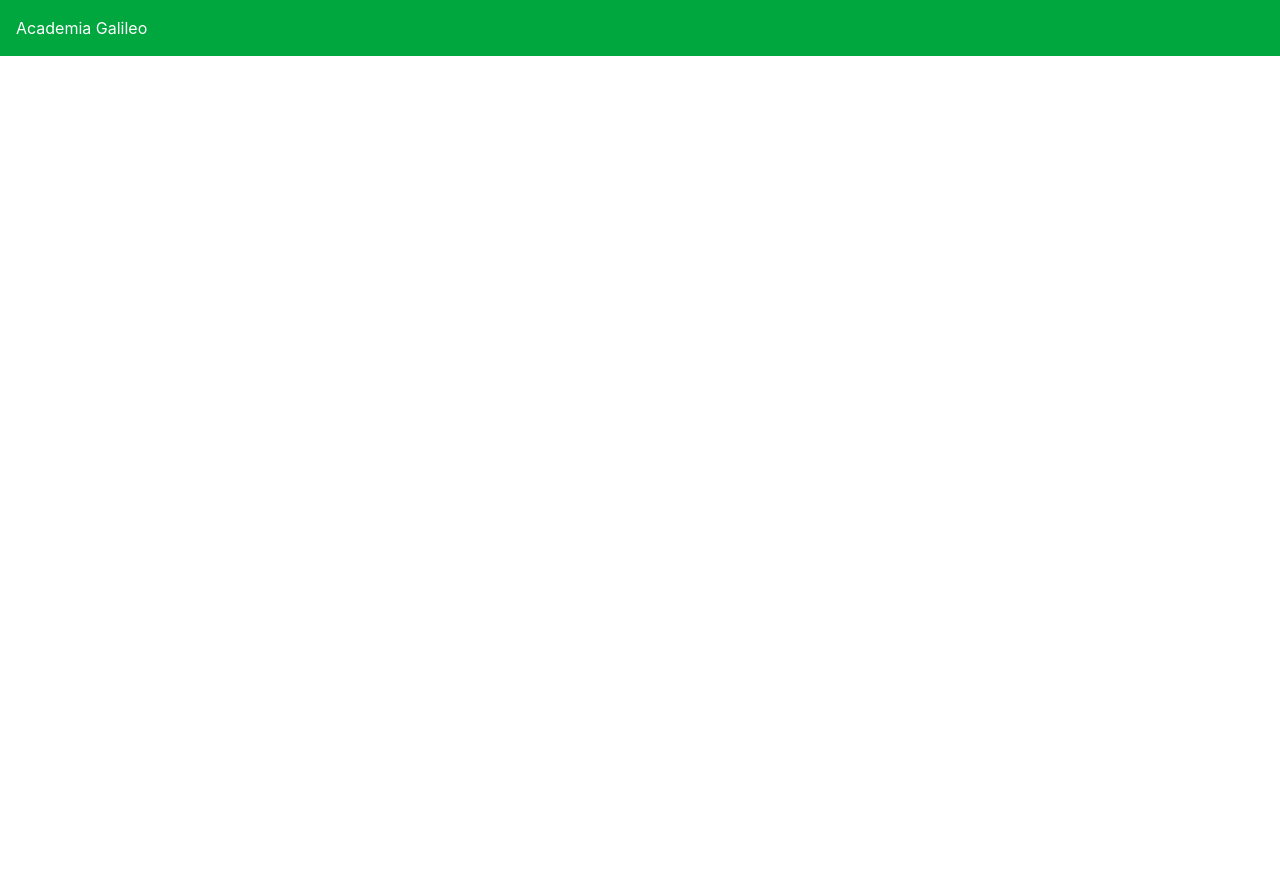
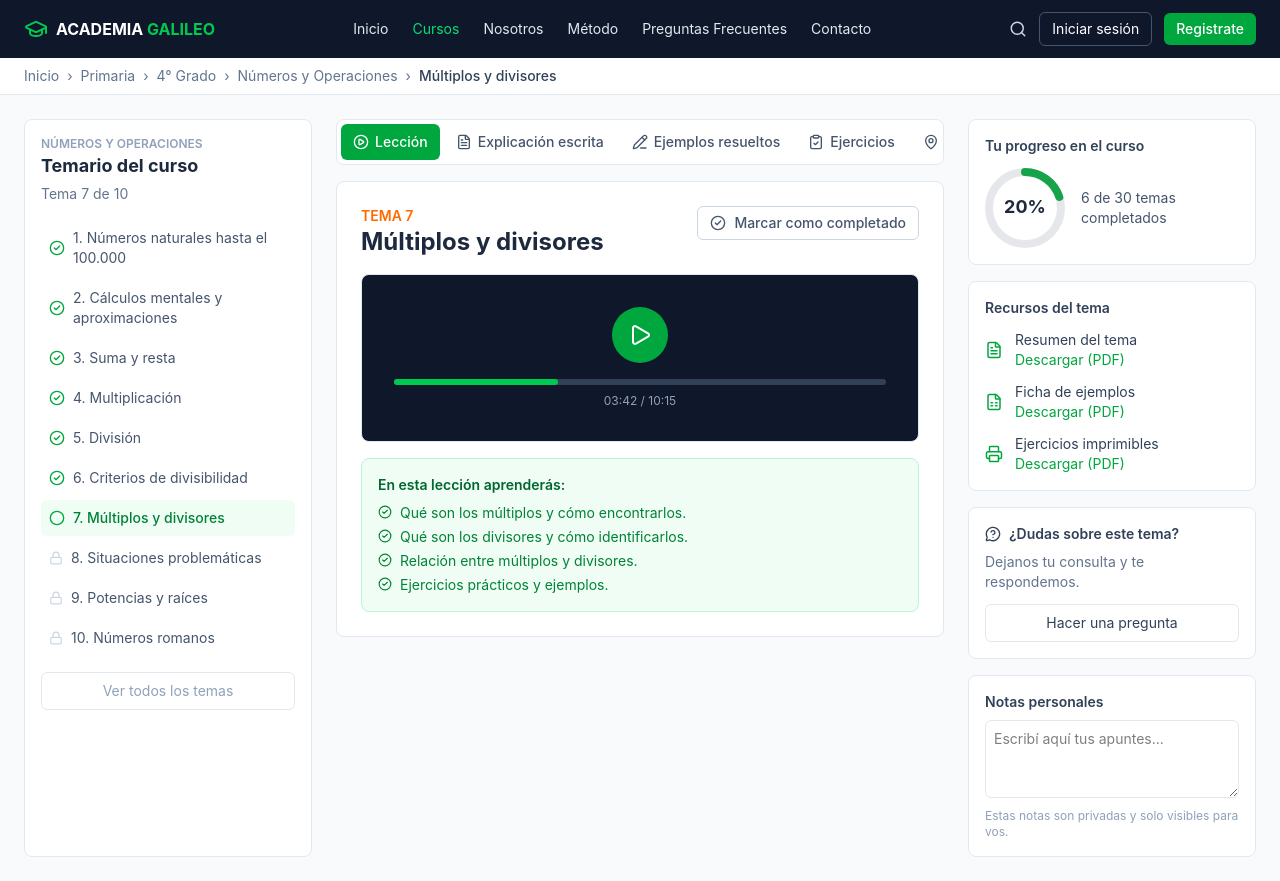
Before and after one commit to PedroGiorlando/Galileo, a React (Vite) app: page / in a window 1280 px wide. Before the commit the page ends 800 px from the top, so only its background shows below. Built offline with nearby package versions, Linux system fonts and the light colour scheme.

Commit message:
feat: wire App.tsx with tabs, sidebar, right panel and progress state

```diff
--- a/src/App.tsx
+++ b/src/App.tsx
@@ -1,5 +1,83 @@
+import { useState } from 'react'
+import { PlayCircle, FileText, PencilLine, ClipboardCheck, MapPin } from 'lucide-react'
+import { tema, TOTAL_TEMAS_GRADO } from './data/topicData'
+import { useLocalStorage } from './hooks/useLocalStorage'
+import { Header } from './components/Header'
+import { Sidebar } from './components/Sidebar'
+import { RightPanel } from './components/RightPanel'
+import { LeccionTab } from './components/tabs/LeccionTab'
+import { ExplicacionTab } from './components/tabs/ExplicacionTab'
+import { EjemplosTab } from './components/tabs/EjemplosTab'
+import { EjerciciosTab } from './components/tabs/EjerciciosTab'
+import { AutoevaluacionTab } from './components/tabs/AutoevaluacionTab'
+
+const TABS = [
+  { id: 'leccion', label: 'Lección', icon: PlayCircle },
+  { id: 'explicacion', label: 'Explicación escrita', icon: FileText },
+  { id: 'ejemplos', label: 'Ejemplos resueltos', icon: PencilLine },
+  { id: 'ejercicios', label: 'Ejercicios', icon: ClipboardCheck },
+  { id: 'autoevaluacion', label: 'Autoevaluación', icon: MapPin },
+] as const
+
+type TabId = (typeof TABS)[number]['id']
+
+// Temas 1-6 ya están "completados" como base fija (matching el mockup);
+// el tema 7 es el único real, así que su check depende del estado de abajo.
+const TEMAS_COMPLETADOS_BASE = 6
+
 function App() {
-  return <div className="bg-green-600 text-white p-4">Academia Galileo</div>
+  const [tabActivo, setTabActivo] = useState<TabId>('leccion')
+  const [completado, setCompletado] = useLocalStorage('galileo:tema-7-completado', false)
+
+  const completedCount = TEMAS_COMPLETADOS_BASE + (completado ? 1 : 0)
+  const courseProgressPercent = (completedCount / TOTAL_TEMAS_GRADO) * 100
+
+  const tabProps = {
+    completado,
+    onMarcarCompletado: () => setCompletado(prev => !prev),
+  }
+
+  return (
+    <div className="min-h-screen bg-slate-50">
+      <Header breadcrumbs={['Inicio', 'Primaria', tema.grado, tema.categoria, tema.titulo]} />
+
+      <main className="mx-auto flex max-w-7xl gap-6 p-6">
+        <Sidebar />
+
+        <div className="min-w-0 flex-1 space-y-4">
+          <div className="flex gap-1 overflow-x-auto rounded-lg border border-slate-200 bg-white p-1">
+            {TABS.map(tab => (
+              <button
+                key={tab.id}
+                type="button"
+                onClick={() => setTabActivo(tab.id)}
+                className={`flex items-center gap-1.5 rounded-md px-3 py-2 text-sm font-medium whitespace-nowrap ${
+                  tabActivo === tab.id ? 'bg-green-600 text-white' : 'text-slate-600 hover:bg-slate-100'
+                }`}
+              >
+                <tab.icon size={16} />
+                {tab.label}
+              </button>
+            ))}
+          </div>
+
+          <div className="rounded-lg border border-slate-200 bg-white p-6">
+            {tabActivo === 'leccion' && <LeccionTab {...tabProps} />}
+            {tabActivo === 'explicacion' && <ExplicacionTab {...tabProps} />}
+            {tabActivo === 'ejemplos' && <EjemplosTab {...tabProps} />}
+            {tabActivo === 'ejercicios' && <EjerciciosTab {...tabProps} />}
+            {tabActivo === 'autoevaluacion' && <AutoevaluacionTab {...tabProps} />}
+          </div>
+        </div>
+
+        <RightPanel
+          courseProgressPercent={courseProgressPercent}
+          completedCount={completedCount}
+          totalCount={TOTAL_TEMAS_GRADO}
+        />
+      </main>
+    </div>
+  )
 }
 
 export default App
```
